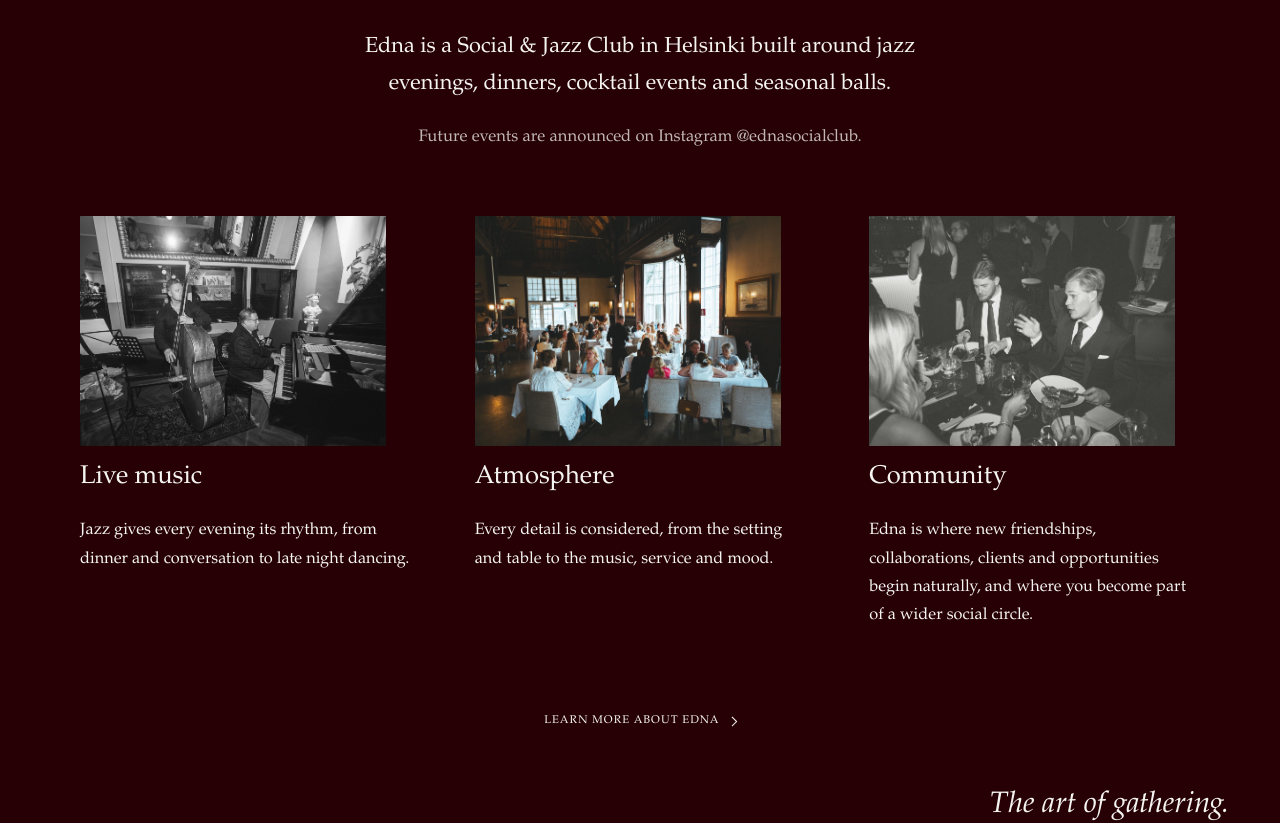
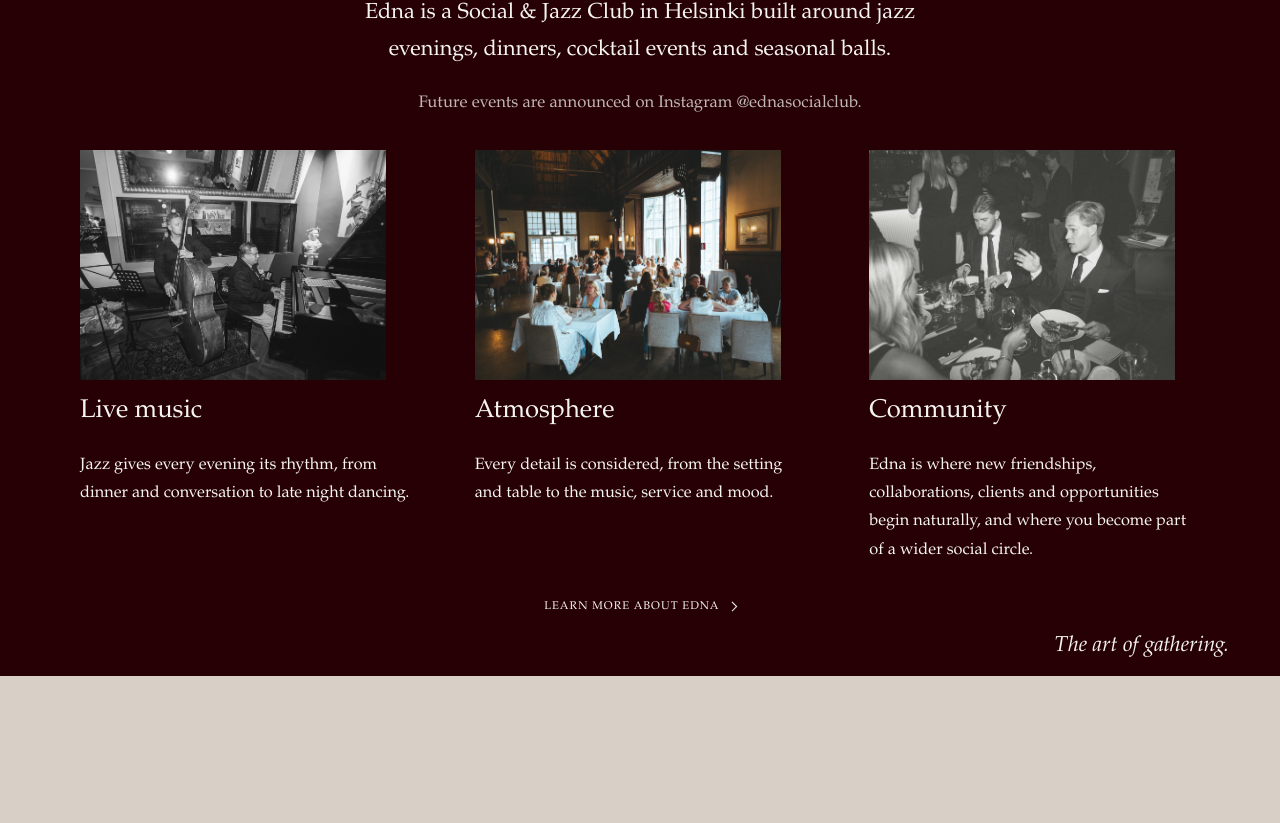
Before and after one commit to Ednasocialclub/ednasocialclub, a Next.js app: page /en in a window 1280 px wide. Shown: the part 947-1770 px from the top of the page. Built offline with nearby package versions, Linux system fonts and the light colour scheme.

Commit message:
Tighten homepage About spacing

```diff
--- a/app/globals.css
+++ b/app/globals.css
@@ -497,6 +497,8 @@
 }
 
 .overview-about {
+  padding-top: 3.5rem;
+  padding-bottom: 1rem;
   background: var(--wine);
   color: var(--ivory);
 }
@@ -517,18 +519,19 @@
 }
 
 .overview-about .about-pillars {
-  margin-top: clamp(3rem, 5vw, 4rem);
+  margin-top: 2rem;
 }
 
 .overview-about__cta {
   display: flex;
   width: fit-content;
-  margin: clamp(3.5rem, 6vw, 5rem) auto 0;
+  margin: 1.75rem auto 0;
 }
 
 .overview-about .overview-about__signature {
   width: fit-content;
-  margin: clamp(2.5rem, 4vw, 3.5rem) 0 0 auto;
+  margin: 0.75rem 0 0 auto;
+  font-size: clamp(1rem, 1.8vw, 1.35rem);
 }
 
 .overview-members {
@@ -1366,8 +1369,12 @@
     margin-top: 2.75rem;
   }
 
+  .overview-about__cta {
+    margin-top: 2.5rem;
+  }
+
   .overview-about .overview-about__signature {
-    margin-top: 2.5rem;
+    margin-top: 1.75rem;
     margin-left: 0;
   }
 
```
